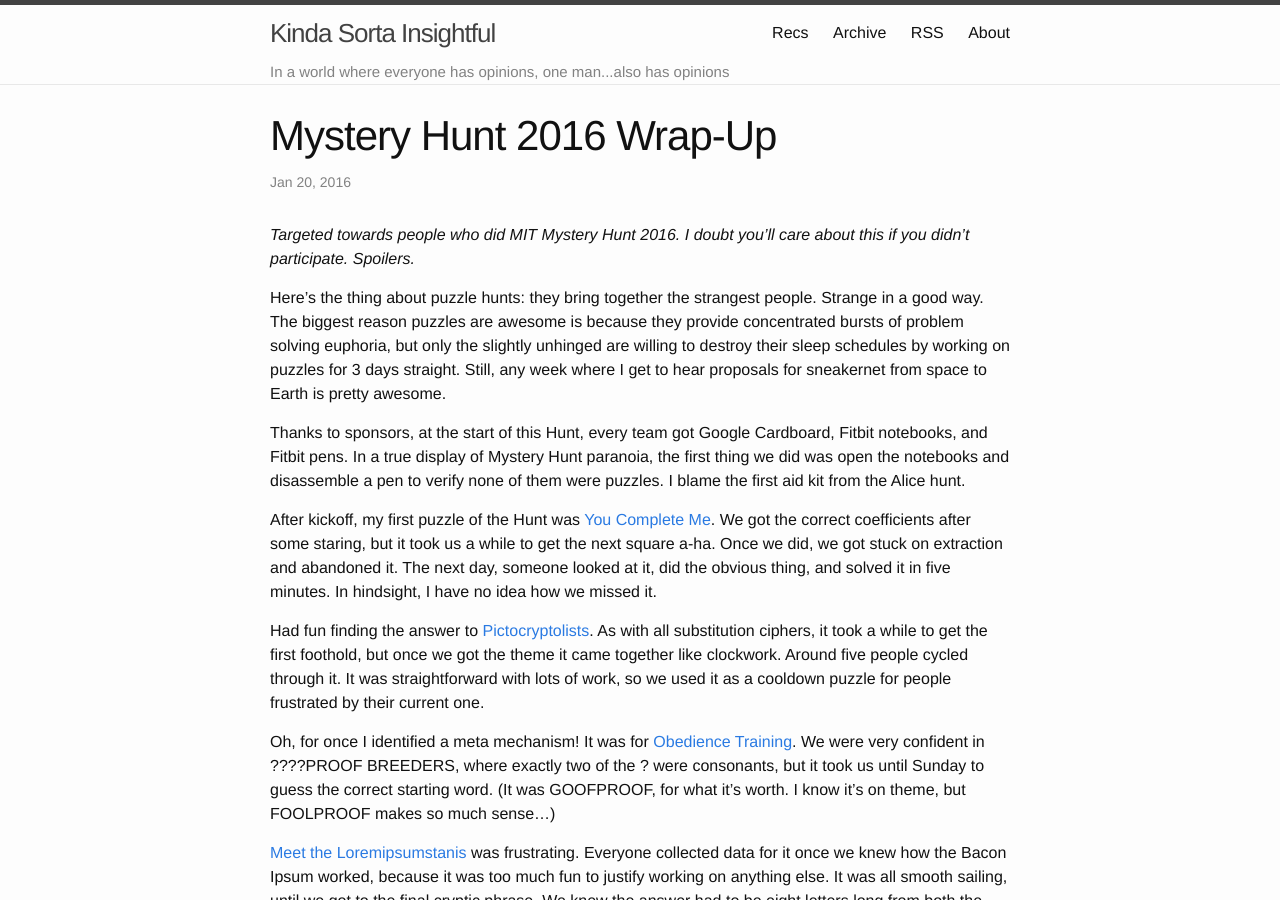
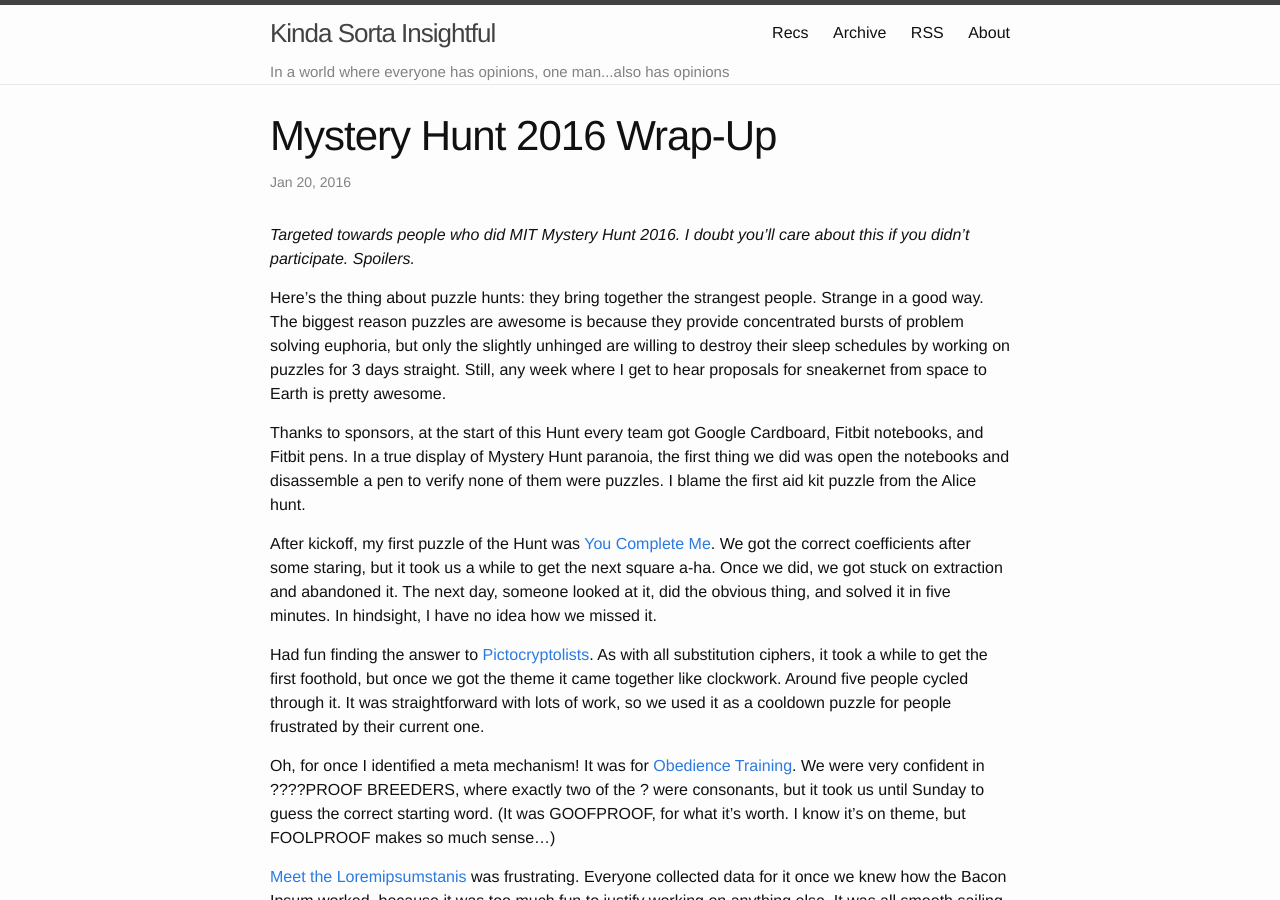
Before and after one commit to alexirpan/alexirpan.github.io, a Jekyll site: the page built from _posts/2016-01-20-mysteryhunt.markdown, in a window 1280 px wide and 900 px high. Built offline with Jekyll 4.4.1, drawn with Linux system fonts in a browser that asks for light colours; comment, search, counter and statistics services are not loaded; some of the changed lines change nothing that is shown.

Commit message:
Some small edits. Not going to make this polished because it's not worth the time

```diff
--- a/_posts/2016-01-20-mysteryhunt.markdown
+++ b/_posts/2016-01-20-mysteryhunt.markdown
@@ -15,10 +15,10 @@
 any week where I get to hear proposals for sneakernet from space to Earth is
 pretty awesome.
 
-Thanks to sponsors, at the start of this Hunt, every team got Google Cardboard,
+Thanks to sponsors, at the start of this Hunt every team got Google Cardboard,
 Fitbit notebooks, and Fitbit pens. In a true display of Mystery Hunt paranoia, the first thing
 we did was open the notebooks and disassemble a pen to verify none of them were
-puzzles. I blame the first aid kit from the Alice hunt.
+puzzles. I blame the first aid kit puzzle from the Alice hunt.
 
 After kickoff, my first puzzle of the Hunt was [You Complete Me](http://huntception.com/puzzle/you_complete_me/).
 We got the correct coefficients after some staring, but it took us a while to
@@ -114,17 +114,16 @@
 {: .centered }
 
 <pre class="hidden">
-This is a straightforward identify, sort, index, solve puzzle.
+This is a barebones identify, sort, index, solve puzzle.
 Not very interesting, but it gets the job done, and I didn't
 want to make something too complicated.
 
 There are 7 given numbers, and 7 puzzles are linked. Furthermore,
 sometimes the post spells out numbers and sometimes it doesn't.
-The comment that you'll need more numbers should sound a bit
-fishy.
+The comment that you'll need more numbers should also sound fishy.
 
-If you look closer, every paragraph linking a puzzle has exactly
-one number spelled out in words. Every other paragraph uses digits
+If you read carefully, every paragraph linking a puzzle has exactly
+one number spelled out in words. Every other paragraph uses digits.
 The numbers are five, five, two, eight, five, forty, and twenty-five.
 Index the number into each of those paragraphs to get the clue phrase
 
@@ -142,6 +141,5 @@
 
 DREAMER
 
-as the answer. If your puzzle allows for arbitrary answers, might
-as well make it on theme, right?
+as the answer.
 </pre>
```
